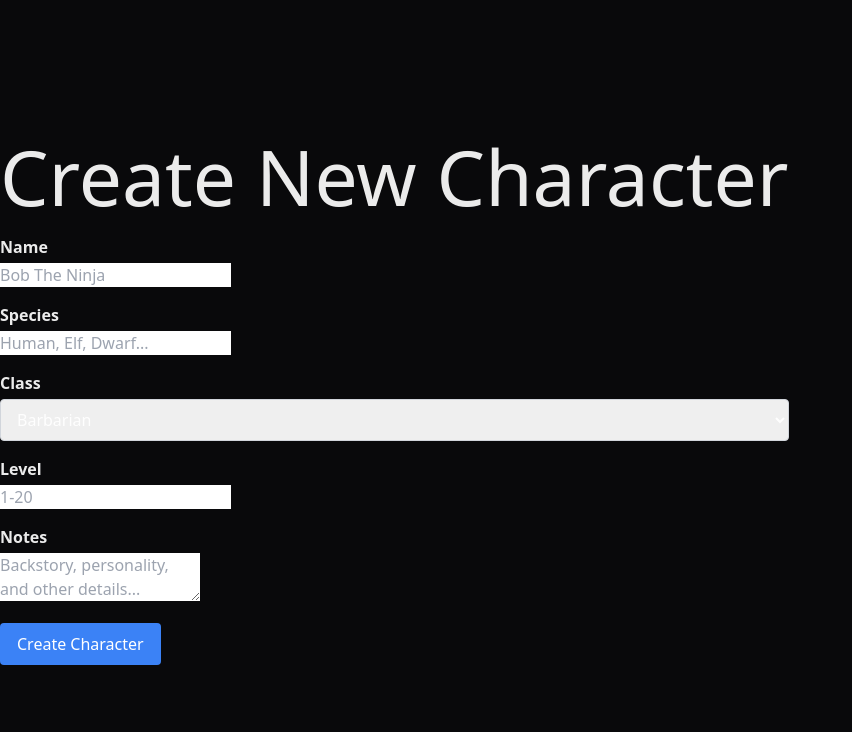
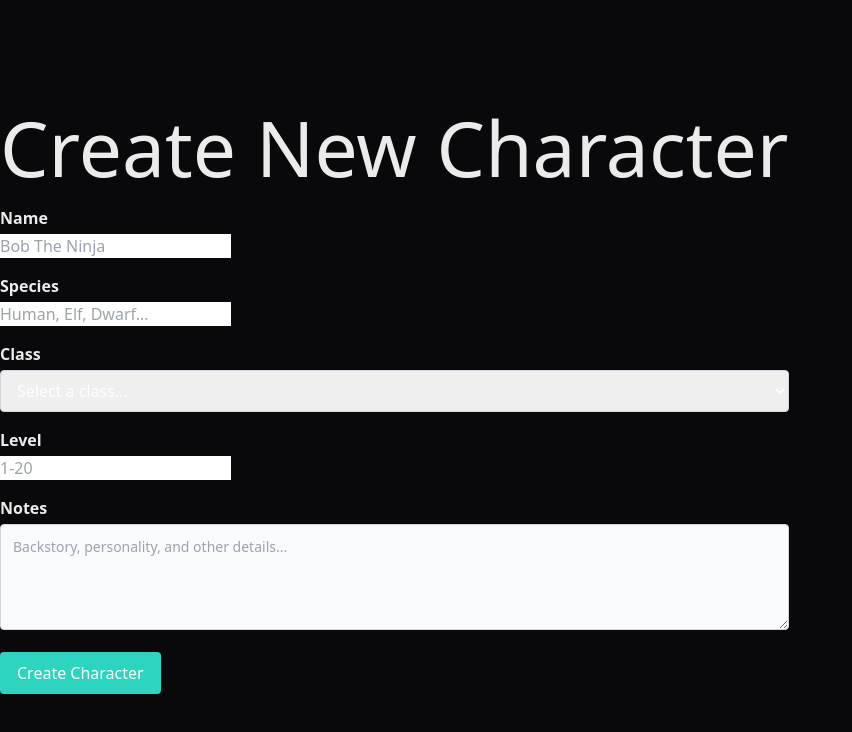
Before and after one commit to BenRedmondgithub/Dragonware, a React (Vite) app in the folder dragonware/: page /character/characterCreate in a window 1280 px wide. Shown: the top 732 px of the page, without its empty margins (0-852 px from the left). Built offline with nearby package versions, Linux system fonts and the light colour scheme.

Commit message:
Update deps and update Character/Home components
Update project dependencies and Vite metadata (package.json / node_modules metadata updated). Make corresponding code changes to CharacterForm.jsx and Home.jsx to reflect the updated setup and component tweaks.

```diff
--- a/dragonware/package.json
+++ b/dragonware/package.json
@@ -10,6 +10,7 @@
     "preview": "vite preview"
   },
   "dependencies": {
+    "@tailwindcss/postcss": "^4.1.18",
     "react": "^19.2.0",
     "react-dom": "^19.2.0",
     "react-router-dom": "^7.13.0"
--- a/dragonware/src/features/character/CharacterForm.jsx
+++ b/dragonware/src/features/character/CharacterForm.jsx
@@ -45,18 +45,19 @@ export default function CharacterForm() {
 
     <div>
         <label className="block mb-1 font-semibold">Class</label>
-            <select value={character.classType}
+        <select
+            value={character.classType}
             name="classType"
             onChange={handleChange}
-      className="w-full border border-gray-300 rounded px-3 py-2">
-
+            className="w-full border border-gray-300 rounded px-3 py-2"
+        >
+            <option value="">Select a class...</option>
             <option value="Barbarian">Barbarian</option>
             <option value="Wizard">Wizard</option>
             <option value="Rogue">Rogue</option>
             <option value="Cleric">Cleric</option>
             <option value="Fighter">Fighter</option>
             <option value="Ranger">Ranger</option>
-
         </select>
     </div>
 
@@ -72,21 +73,23 @@ export default function CharacterForm() {
     </div>
 
     <div>
-    <label className="block mb-1 font-semibold">Notes</label>
+        <label htmlFor="notes" className="block mb-1 font-semibold">Notes</label>
         <textarea
             name="notes"
             value={character.notes}
             onChange={handleChange}
             placeholder="Backstory, personality, and other details..."
+            className="w-full rounded border border-gray-300 bg-gray-50 p-3 text-sm text-gray-900 focus:border-blue-500 focus:ring-blue-500"
+            rows="4"
         />
     </div>
 
     <div>
-        <button type="submit" className="bg-blue-500 text-white px-4 py-2 rounded">
+        <button type="submit" className="bg-teal-400 text-white px-4 py-2 rounded">
             Create Character
         </button>
     </div>
 
    </form>
-)
+   );
 }
--- a/dragonware/src/pages/Home.jsx
+++ b/dragonware/src/pages/Home.jsx
@@ -1,26 +1,29 @@
 import Card  from "../components/Card";
 
 export default function Home() {
-    return <div>
-        <h1>Dragonware</h1>
-        <p>Your digital bag of holding. Characters, maps, and dice at your fingertips.</p>
+    return (
+        <div className="min-h-screen bg-zinc-950 text-zinc-100 flex flex-col items-center justify-center p-5">
+            <h1 className="text text-5xl font-bold mb-4">Dragonware</h1>
+                <p className="text-zinc-400 mb-12 text-center max-w-lg">Your digital bag of holding. Characters, maps, and dice at your fingertips.</p>
 
-        <main className="min-h-screen bg-zinc-950 flex gap-8 items-center justify-center">
+
+                <main className="flex gap-10 items-center justify-center">
                     <Card
                         title="Character Sheet"
                         description="Create, edit, and track your heroes with notes, stats, and gear."
-          to ="/character"
+                        to="/character"
                     />
                     <Card
                         title="Dice Roller"
                         description="Roll any dice combo with quick presets for your favorite checks."
-            to ="/dice"
+                        to="/dice"
                     />
                     <Card
                         title="Map Builder"
                         description="Sketch encounter grids and plan terrain for every session."
-            to ="/map"
+                        to="/map"
                     />
                 </main>
-    </div>;
+        </div>
+    );
 }
```
Also changed, not shown: 1 other file (tests, documents, lock files or other folders). Lines whose indentation alone changed are shown as unchanged.
